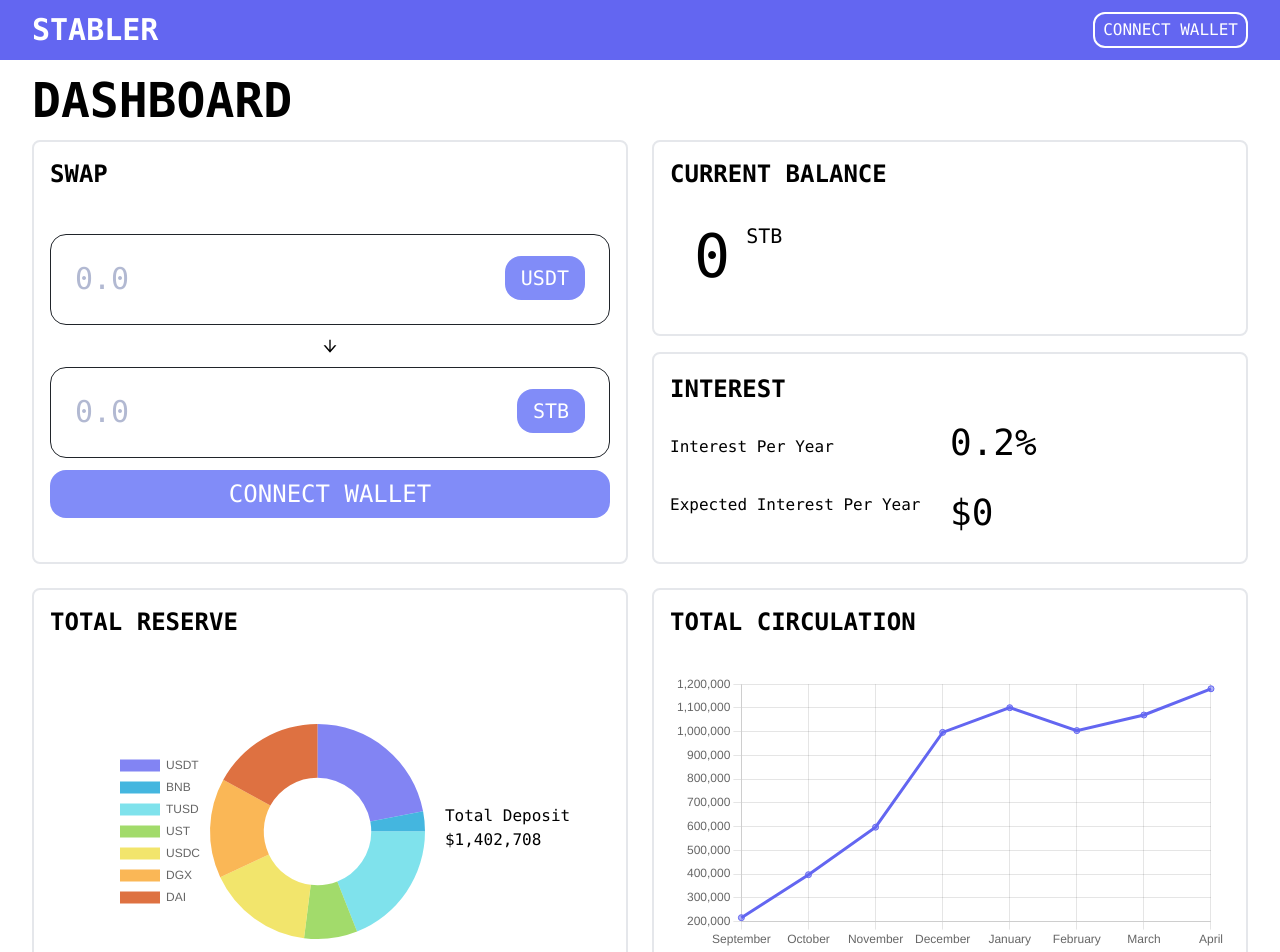
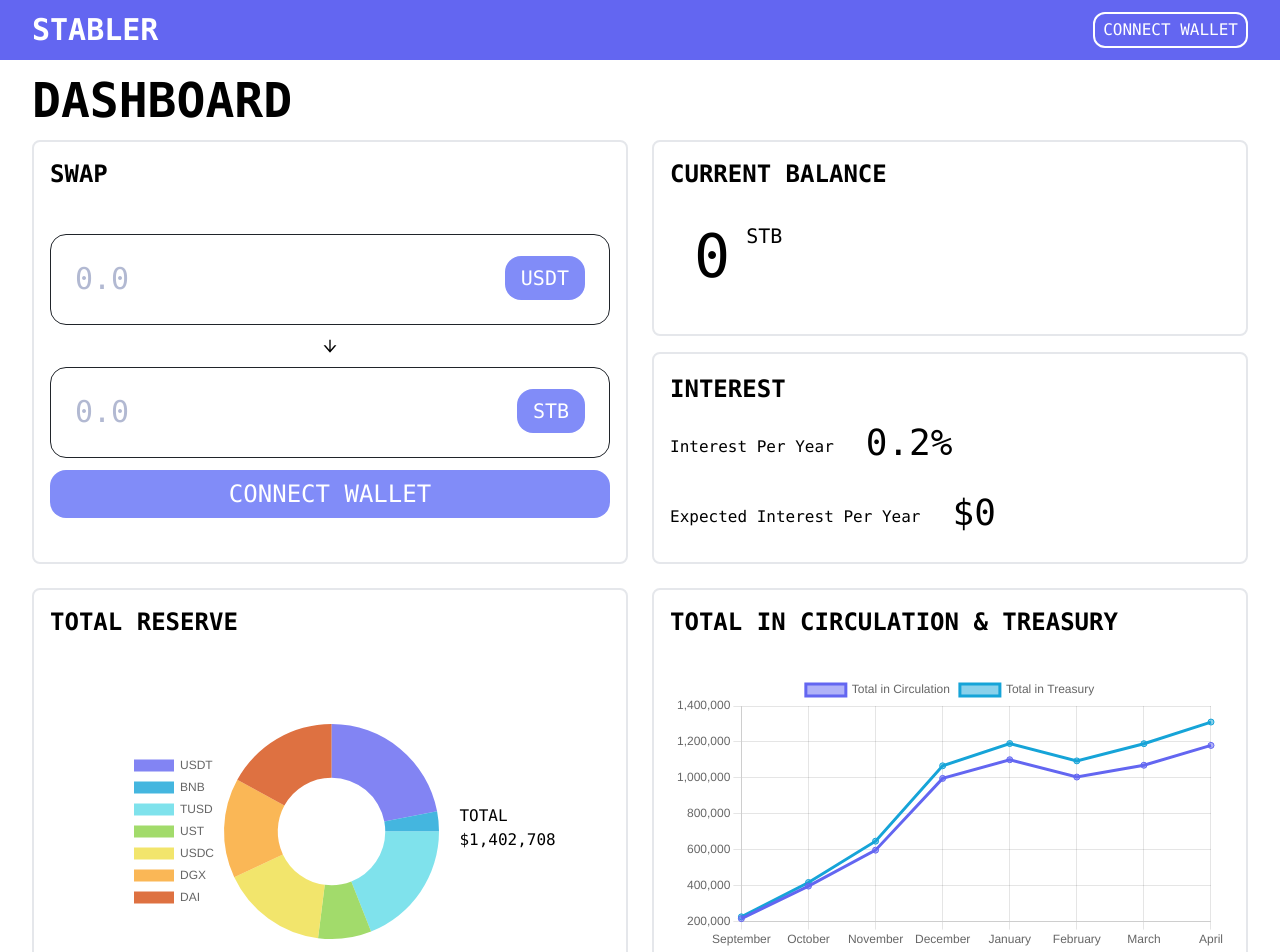
Before and after one commit to erichuang27/stabler_coin, a React (Create React App) app: page /dashboard in a window 1280 px wide. Shown: the top 952 px of the page. Built offline with nearby package versions, Linux system fonts and the light colour scheme.

Commit message:
deletions of unused code - toned gradient to 9sec delay - added line to graph

```diff
--- a/src/dashboard.js
+++ b/src/dashboard.js
@@ -1,13 +1,9 @@
 import { Link } from 'react-router-dom';
 import { LineGraph } from './line-graph.tsx';
-import Navbar from './navbar';
 import PieChart from './pie-graph';
-import { useEffect, useState } from 'react';
+import { useState } from 'react';
 import { ethers } from 'ethers';
-import { parseUnits } from 'ethers';
-import { RiSettings3Fill } from 'react-icons/ri'
-import { AiOutlineDown, AiOutlineArrowDown } from 'react-icons/ai'
-import Swap from './swap';
+import { AiOutlineArrowDown } from 'react-icons/ai'
 import stablerabi from "./stablerERC20ABI.json";
 
 export default function Dashboard() {
@@ -181,12 +177,12 @@ export default function Dashboard() {
                   <div className='h-full grid grid-rows-3 mx-4'>
                     <div className='my-auto font-bold text-2xl'>INTEREST</div>
 
-                    <div className="grid grid-cols-2">
-                      <div className='mt-3'> Interest Per Year</div>
+                    <div className="flex flex-row">
+                      <div className='mt-3 mr-8'> Interest Per Year</div>
                       <div className='text-4xl'>0.2%</div>
                     </div>
-                    <div className="grid grid-cols-2">
-                      <div className=''> Expected Interest Per Year</div>
+                    <div className="flex flex-row">
+                      <div className='mt-3 mr-8'> Expected Interest Per Year</div>
                       <div className='text-4xl'>${balance * 0.002}</div>
 
                     </div>
@@ -201,12 +197,12 @@ export default function Dashboard() {
                   <PieChart />
                 </div>
                 <div className="relative bottom-9 flex flex-col align-middle my-auto">
-                  <p>Total Deposit</p>
+                  <p>TOTAL</p>
                   <p>$1,402,708</p>
                 </div>
               </div>
             </div>
-            <div className='border-2 rounded-lg'><div className='m-4 font-bold text-2xl'>TOTAL CIRCULATION</div>
+            <div className='border-2 rounded-lg'><div className='m-4 font-bold text-2xl'>TOTAL IN CIRCULATION & TREASURY</div>
               <div className="p-5"> <LineGraph /></div>
             </div>
           </div>
--- a/src/index.js
+++ b/src/index.js
@@ -5,7 +5,6 @@ import App from './App';
 import reportWebVitals from './reportWebVitals';
 import { BrowserRouter as Router, Route, Routes } from "react-router-dom";
 import Dashboard from './dashboard';
-import Swap from './swap';
 
 const root = ReactDOM.createRoot(document.getElementById('root'));
 root.render(
@@ -14,7 +13,6 @@ root.render(
       <Routes>
         <Route path="/" element={<App />} />
         <Route path="/dashboard" element={<Dashboard />} />
-        <Route path="/swap" element={<Swap />} />
       </Routes>
     </Router>
   </React.StrictMode>
--- a/src/line-graph.tsx
+++ b/src/line-graph.tsx
@@ -24,10 +24,6 @@ ChartJS.register(
 export const options = {
   responsive: true,
   plugins: {
-    legend: {
-      display: false,
-      position: 'top' as const,
-    },
     title: {
       display: false,
       text: 'Chart.js Line Chart',
@@ -41,10 +37,16 @@ export const data = {
   labels,
   datasets: [
     {
-      label: 'Total Circulation',
+      label: 'Total in Circulation',
       data: [216544, 397654, 597654, 997050, 1101004, 1004506, 1070235, 1180645],
       borderColor: 'rgb(99, 102, 241)',
       backgroundColor: 'rgb(99, 102, 241, 0.5)',
+    },
+    {
+      label: 'Total in Treasury',
+      data: [226544, 417654, 647654, 1067050, 1191004, 1094506, 1190235, 1310645],
+      borderColor: 'rgb(22, 164, 216)',
+      backgroundColor: 'rgb(22, 164, 216, 0.5)',
     },
   ],
 };
--- a/src/swap.js
+++ /dev/null
@@ -1,6 +0,0 @@
-export default function Swap() {
-  return (
-    <div>
-    </div>
-  )
-}
--- a/tailwind.config.js
+++ b/tailwind.config.js
@@ -12,7 +12,7 @@ module.exports = {
         },
       },
       animation: {
-        'moving-bg': 'gradient 10s ease infinite',
+        'moving-bg': 'gradient 9s ease infinite',
       },
     },
   },
```
